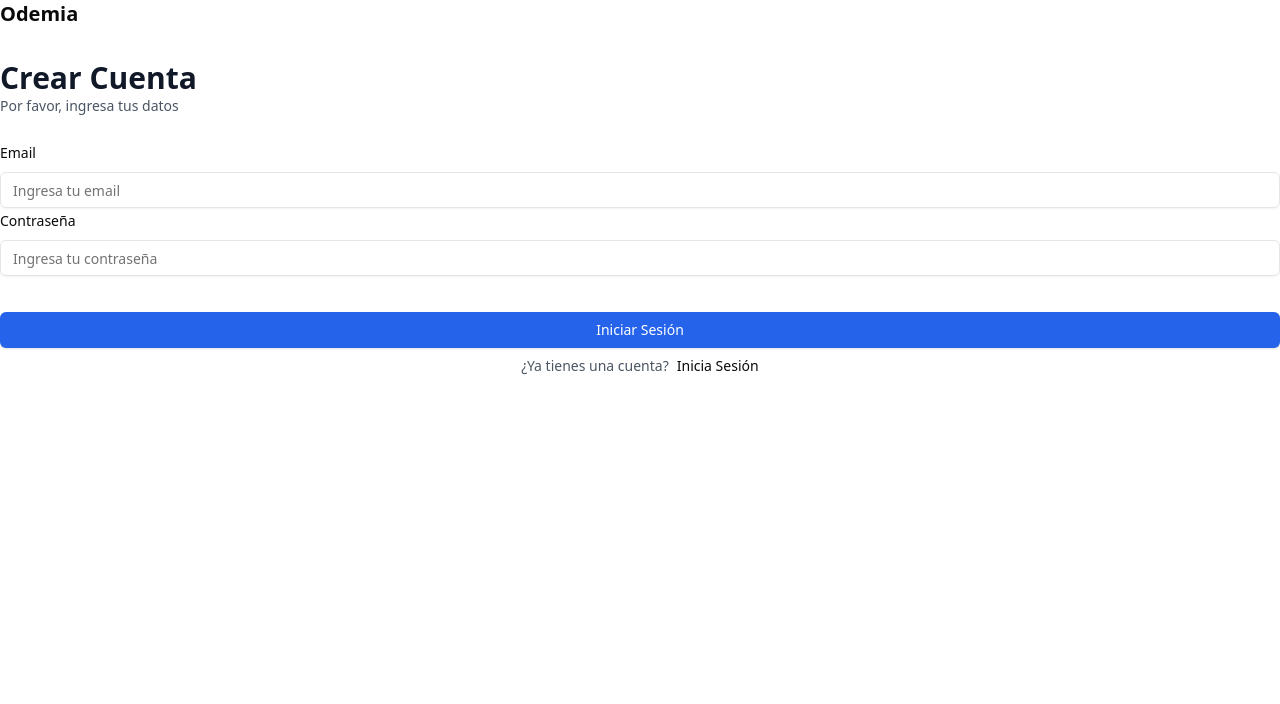
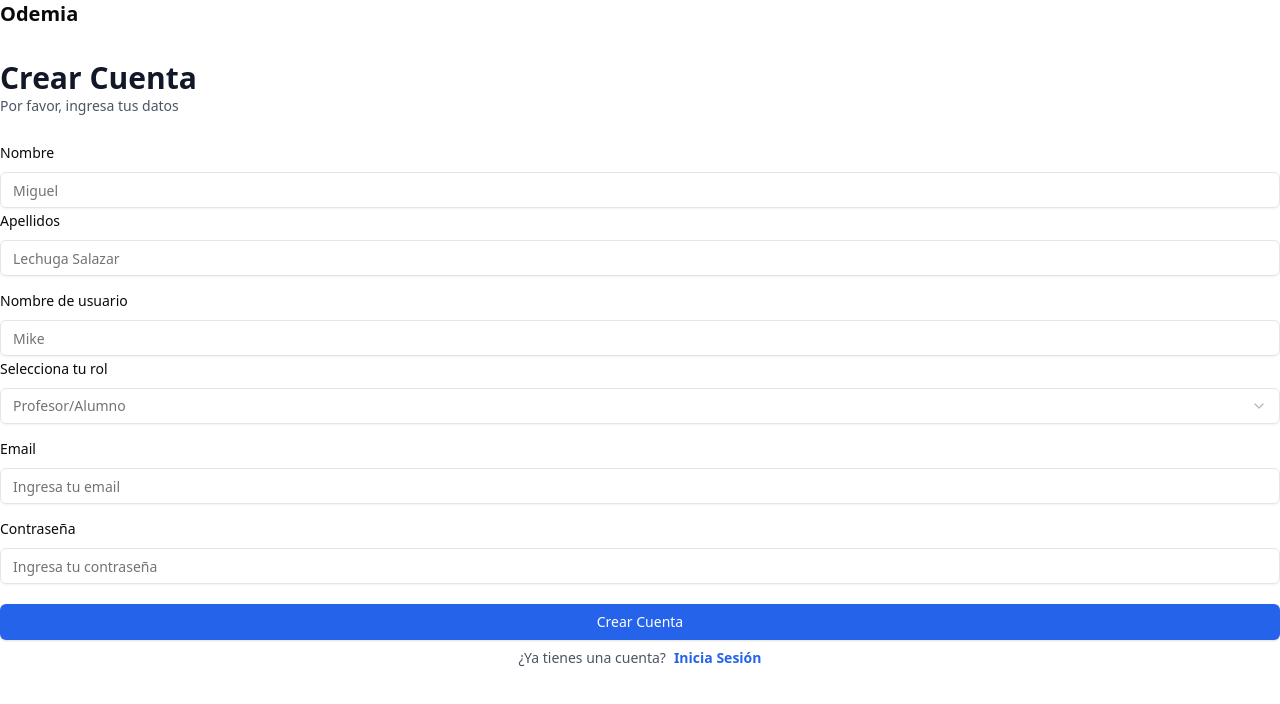
Before and after one commit to MiguelG52/TT-A110, a Next.js app in the folder frontend/: page /auth/sign-up in a window 1280 px wide. Shown: the top 704 px of the page. Built offline with nearby package versions, Linux system fonts and the light colour scheme.

Commit message:
feat: Sign up screen

```diff
--- a/frontend/app/layout.tsx
+++ b/frontend/app/layout.tsx
@@ -1,17 +1,6 @@
 import type { Metadata } from "next";
-import localFont from "next/font/local";
 import "../assets/css/globals.css";
 
-const geistSans = localFont({
-  src: "./fonts/GeistVF.woff",
-  variable: "--font-geist-sans",
-  weight: "100 900",
-});
-const geistMono = localFont({
-  src: "./fonts/GeistMonoVF.woff",
-  variable: "--font-geist-mono",
-  weight: "100 900",
-});
 
 export const metadata: Metadata = {
   title: "TTA-110",
@@ -26,7 +15,7 @@
   return (
     <html lang="es">
       <body
-        className={`${geistSans.variable} ${geistMono.variable} antialiased min-h-screen w-full`}
+        className={`antialiased min-h-screen w-full`}
       >
         {children}
       </body>
--- a/frontend/components/customInput.tsx
+++ b/frontend/components/customInput.tsx
@@ -8,6 +8,7 @@
 } from "@/components/ui/form"
 import { Input } from './ui/input'
 import { customInput } from '@/models/types'
+import { Select, SelectContent, SelectItem, SelectTrigger, SelectValue } from './ui/select'
 
 const CustomInput = ({control, name,label, placeholder, type}:customInput) => {
   return (
@@ -24,12 +25,27 @@
                     </div>
                     <div className='flex w-full flex-col'>
                       <FormControl>
+                        {
+                          type==="select"?(<>
+                            <Select onValueChange={field.onChange} defaultValue={field.value}>
+                              <SelectTrigger className='w-full'>
+                                <SelectValue placeholder={placeholder}/>
+                              </SelectTrigger>
+                              <SelectContent>
+                                <SelectItem value="2">Profesor</SelectItem>
+                                <SelectItem value="3">Alumno</SelectItem>
+                              </SelectContent>
+                            </Select>
+                          </>):(<>
                             <Input
                               type={type}
                               placeholder={placeholder}
                               className='input-class'
                               {...field}
                             />
+                          </>)
+                        }
+
                       </FormControl>
                       <FormMessage className='form-message'/>
 
--- a/frontend/components/ui/authForm.tsx
+++ b/frontend/components/ui/authForm.tsx
@@ -9,20 +9,25 @@
 import { Button } from "@/components/ui/button"
 import { Form } from "@/components/ui/form"
 import CustomInput from '../customInput'
+import { Loader2 } from 'lucide-react'
 
 
 const AuthForm = ({type}:authForm) => {
 
   const [user, setUser] = useState(null)
+  const [isLoading, setIsLoading] = useState(false);
 
-  const form = useForm<z.infer<typeof authFormSchema>>({
-    resolver:zodResolver(authFormSchema),
+  const formSchema = authFormSchema(type);
+
+  const form = useForm<z.infer<typeof formSchema>>({
+    resolver:zodResolver(formSchema),
     defaultValues:{
       email:"",
-      password:""
+      password:"",
     }
   })
-  function onSubmit(values:z.infer<typeof authFormSchema>){
+  function onSubmit(values:z.infer<typeof formSchema>){
+    setIsLoading(true);
 
   }
   return (
@@ -37,10 +42,7 @@
             {user ? "link account": type === 'sign-in' ? "Iniciar Sesión": "Crear Cuenta" }
           </h1>
           <p className='text-sm font-normal text-gray-600'>
-            {
-              user ? "Crea tu cuenta para unirte a un equipo":"Por favor, ingresa tus datos"
-            }
-
+            {user ? "Crea tu cuenta para unirte a un equipo":"Por favor, ingresa tus datos"}
           </p>
         </div>
       </header>
@@ -51,22 +53,49 @@
       ):(
         <>
            <Form  {...form}>
-            <form onSubmit={form.handleSubmit(onSubmit)} className="flex flex-col justify-start">
+            <form onSubmit={form.handleSubmit(onSubmit)} className="flex flex-col gap-3 justify-start">
+
+              {type==="sign-up" &&(
+                <>
+                  <div className='flex flex-col justify-between'>
+                    <CustomInput control={form.control} label='Nombre' name='name' type='text' placeholder='Miguel'/>
+                    <CustomInput control={form.control} label='Apellidos' name='lastName' type='text' placeholder='Lechuga Salazar'/>
+                  </div>
+                  <div className='flex flex-col justify-between'>
+                    <CustomInput control={form.control} label='Nombre de usuario' name='username' type='text' placeholder='Mike'/>
+                    <CustomInput control={form.control} label='Selecciona tu rol' name='role' type='select' placeholder='Profesor/Alumno'/>
+                  </div>
+                </>
+              )}
+
+
               <CustomInput control={form.control} label='Email' name='email' type='email' placeholder='Ingresa tu email' />
               <CustomInput control={form.control} label='Contraseña' name='password' type='password' placeholder='Ingresa tu contraseña' />
               {type==='sign-in'?(<>
-                <Link className='text-sm mt-3' href="/auth/create-account">¿Olvidaste tu contraseña?</Link>
+                <Link className='text-sm' href="/auth/reset-password">¿Olvidaste tu contraseña?</Link>
               </>):null
 
               }
-              <Button className='bg-blue-600 w-full text-white mt-9'  type="submit">Iniciar Sesión</Button>
+              <div className='flex flex-col gap-4'>
+                <Button disabled={isLoading} className='form-btn bg-blue-600 hover:bg-blue-400  w-full text-white mt-2'  type="submit">
+                  {isLoading?
+                    (
+                      <>
+                        <Loader2 size={20}  className='animate-spin'/>
+                      </>
+                    ):(
+                      type === 'sign-in'?"Iniciar Sesión":"Crear Cuenta"
+                    )
+                  }
+                </Button>
+              </div>
             </form>
           </Form>
           <footer className='flex justify-center gap-2 p-2'>
             <p className='text-sm text-gray-600'>
               {type === 'sign-in' ? "¿No tienes una cuenta?": "¿Ya tienes una cuenta? "}
             </p>
-            <Link className='text-sm' href={type === 'sign-in'? "/auth/sign-up" : '/auth/sign-in'}>
+            <Link className='text-sm text-blue-600 font-semibold' href={type === 'sign-in'? "/auth/sign-up" : '/auth/sign-in'}>
                     {
                       type === 'sign-in' ? 'Crea una cuenta' : "Inicia Sesión"
                     }
--- /dev/null
+++ b/frontend/components/ui/select.tsx
@@ -0,0 +1,159 @@
+"use client"
+
+import * as React from "react"
+import * as SelectPrimitive from "@radix-ui/react-select"
+import { Check, ChevronDown, ChevronUp } from "lucide-react"
+
+import { cn } from "@/lib/utils"
+
+const Select = SelectPrimitive.Root
+
+const SelectGroup = SelectPrimitive.Group
+
+const SelectValue = SelectPrimitive.Value
+
+const SelectTrigger = React.forwardRef<
+  React.ElementRef<typeof SelectPrimitive.Trigger>,
+  React.ComponentPropsWithoutRef<typeof SelectPrimitive.Trigger>
+>(({ className, children, ...props }, ref) => (
+  <SelectPrimitive.Trigger
+    ref={ref}
+    className={cn(
+      "flex h-9 w-full items-center justify-between whitespace-nowrap rounded-md border border-input bg-transparent px-3 py-2 text-sm shadow-sm ring-offset-background data-[placeholder]:text-muted-foreground focus:outline-none focus:ring-1 focus:ring-ring disabled:cursor-not-allowed disabled:opacity-50 [&>span]:line-clamp-1",
+      className
+    )}
+    {...props}
+  >
+    {children}
+    <SelectPrimitive.Icon asChild>
+      <ChevronDown className="h-4 w-4 opacity-50" />
+    </SelectPrimitive.Icon>
+  </SelectPrimitive.Trigger>
+))
+SelectTrigger.displayName = SelectPrimitive.Trigger.displayName
+
+const SelectScrollUpButton = React.forwardRef<
+  React.ElementRef<typeof SelectPrimitive.ScrollUpButton>,
+  React.ComponentPropsWithoutRef<typeof SelectPrimitive.ScrollUpButton>
+>(({ className, ...props }, ref) => (
+  <SelectPrimitive.ScrollUpButton
+    ref={ref}
+    className={cn(
+      "flex cursor-default items-center justify-center py-1",
+      className
+    )}
+    {...props}
+  >
+    <ChevronUp className="h-4 w-4" />
+  </SelectPrimitive.ScrollUpButton>
+))
+SelectScrollUpButton.displayName = SelectPrimitive.ScrollUpButton.displayName
+
+const SelectScrollDownButton = React.forwardRef<
+  React.ElementRef<typeof SelectPrimitive.ScrollDownButton>,
+  React.ComponentPropsWithoutRef<typeof SelectPrimitive.ScrollDownButton>
+>(({ className, ...props }, ref) => (
+  <SelectPrimitive.ScrollDownButton
+    ref={ref}
+    className={cn(
+      "flex cursor-default items-center justify-center py-1",
+      className
+    )}
+    {...props}
+  >
+    <ChevronDown className="h-4 w-4" />
+  </SelectPrimitive.ScrollDownButton>
+))
+SelectScrollDownButton.displayName =
+  SelectPrimitive.ScrollDownButton.displayName
+
+const SelectContent = React.forwardRef<
+  React.ElementRef<typeof SelectPrimitive.Content>,
+  React.ComponentPropsWithoutRef<typeof SelectPrimitive.Content>
+>(({ className, children, position = "popper", ...props }, ref) => (
+  <SelectPrimitive.Portal>
+    <SelectPrimitive.Content
+      ref={ref}
+      className={cn(
+        "relative z-50 max-h-[--radix-select-content-available-height] min-w-[8rem] overflow-y-auto overflow-x-hidden rounded-md border bg-popover text-popover-foreground shadow-md data-[state=open]:animate-in data-[state=closed]:animate-out data-[state=closed]:fade-out-0 data-[state=open]:fade-in-0 data-[state=closed]:zoom-out-95 data-[state=open]:zoom-in-95 data-[side=bottom]:slide-in-from-top-2 data-[side=left]:slide-in-from-right-2 data-[side=right]:slide-in-from-left-2 data-[side=top]:slide-in-from-bottom-2",
+        position === "popper" &&
+          "data-[side=bottom]:translate-y-1 data-[side=left]:-translate-x-1 data-[side=right]:translate-x-1 data-[side=top]:-translate-y-1",
+        className
+      )}
+      position={position}
+      {...props}
+    >
+      <SelectScrollUpButton />
+      <SelectPrimitive.Viewport
+        className={cn(
+          "p-1",
+          position === "popper" &&
+            "h-[var(--radix-select-trigger-height)] w-full min-w-[var(--radix-select-trigger-width)]"
+        )}
+      >
+        {children}
+      </SelectPrimitive.Viewport>
+      <SelectScrollDownButton />
+    </SelectPrimitive.Content>
+  </SelectPrimitive.Portal>
+))
+SelectContent.displayName = SelectPrimitive.Content.displayName
+
+const SelectLabel = React.forwardRef<
+  React.ElementRef<typeof SelectPrimitive.Label>,
+  React.ComponentPropsWithoutRef<typeof SelectPrimitive.Label>
+>(({ className, ...props }, ref) => (
+  <SelectPrimitive.Label
+    ref={ref}
+    className={cn("px-2 py-1.5 text-sm font-semibold", className)}
+    {...props}
+  />
+))
+SelectLabel.displayName = SelectPrimitive.Label.displayName
+
+const SelectItem = React.forwardRef<
+  React.ElementRef<typeof SelectPrimitive.Item>,
+  React.ComponentPropsWithoutRef<typeof SelectPrimitive.Item>
+>(({ className, children, ...props }, ref) => (
+  <SelectPrimitive.Item
+    ref={ref}
+    className={cn(
+      "relative flex w-full cursor-default select-none items-center rounded-sm py-1.5 pl-2 pr-8 text-sm outline-none focus:bg-accent focus:text-accent-foreground data-[disabled]:pointer-events-none data-[disabled]:opacity-50",
+      className
+    )}
+    {...props}
+  >
+    <span className="absolute right-2 flex h-3.5 w-3.5 items-center justify-center">
+      <SelectPrimitive.ItemIndicator>
+        <Check className="h-4 w-4" />
+      </SelectPrimitive.ItemIndicator>
+    </span>
+    <SelectPrimitive.ItemText>{children}</SelectPrimitive.ItemText>
+  </SelectPrimitive.Item>
+))
+SelectItem.displayName = SelectPrimitive.Item.displayName
+
+const SelectSeparator = React.forwardRef<
+  React.ElementRef<typeof SelectPrimitive.Separator>,
+  React.ComponentPropsWithoutRef<typeof SelectPrimitive.Separator>
+>(({ className, ...props }, ref) => (
+  <SelectPrimitive.Separator
+    ref={ref}
+    className={cn("-mx-1 my-1 h-px bg-muted", className)}
+    {...props}
+  />
+))
+SelectSeparator.displayName = SelectPrimitive.Separator.displayName
+
+export {
+  Select,
+  SelectGroup,
+  SelectValue,
+  SelectTrigger,
+  SelectContent,
+  SelectLabel,
+  SelectItem,
+  SelectSeparator,
+  SelectScrollUpButton,
+  SelectScrollDownButton,
+}
--- a/frontend/models/schemas.ts
+++ b/frontend/models/schemas.ts
@@ -1,7 +1,11 @@
 import {z} from 'zod'
 
-export const authFormSchema = z.object({
+export const authFormSchema = (type:string) => z.object({
+    name: type==="sign-in" ? z.string().optional(): z.string().min(3,{message:'El nombre es requerido'}),
+    lastName:type==="sign-in" ? z.string().optional(): z.string().min(3,{message:'Los apellidos son requeridos'}),
+    username:type==="sign-in" ? z.string().optional(): z.string().min(3,{message:'El nombre de usuario es requerido'}),
+    role:type==="sign-in" ? z.string().optional(): z.string().min(1,{message: 'El rol es requerido'}),
+
     email: z.string().email({ message: 'El correo electrónico no es válido' }),
-    password: z.string()
-    .min(8, { message: 'La contraseña debe tener al menos 8 caracteres' })
+    password: z.string().min(8, { message: 'La contraseña debe tener al menos 8 caracteres' })
 })
--- a/frontend/models/types.ts
+++ b/frontend/models/types.ts
@@ -6,11 +6,11 @@
     type:string
 }
 
+const formSchema = authFormSchema("sign-up")
 export type customInput = {
-    control: Control<z.infer<typeof authFormSchema>>,
-    name: FieldPath<z.infer<typeof authFormSchema>>,
+    control: Control<z.infer<typeof formSchema>>,
+    name: FieldPath<z.infer<typeof formSchema>>,
     type: string,
     label:string
     placeholder: string
-
 }
--- a/frontend/package.json
+++ b/frontend/package.json
@@ -11,6 +11,7 @@
   "dependencies": {
     "@hookform/resolvers": "^4.1.3",
     "@radix-ui/react-label": "^2.1.2",
+    "@radix-ui/react-select": "^2.1.6",
     "@radix-ui/react-slot": "^1.1.2",
     "class-variance-authority": "^0.7.1",
     "clsx": "^2.1.1",
```
Also changed, not shown: frontend/app/auth/reset-password/page.tsx (added, +9 -0 lines), 1 other file (tests, documents, lock files or other folders). Lines whose indentation alone changed are shown as unchanged.
